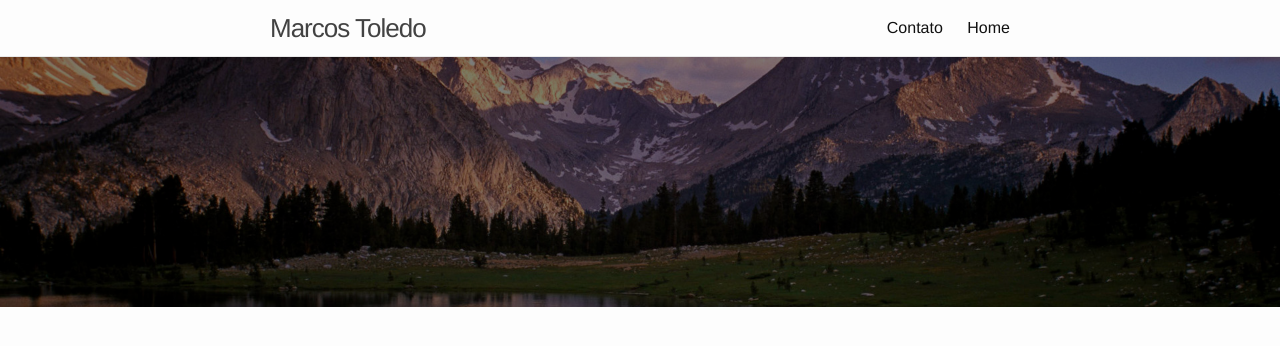
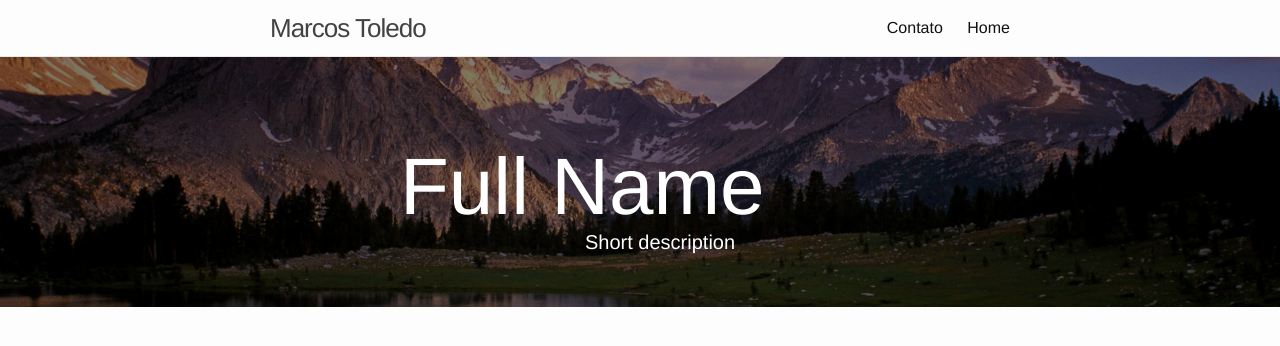
Before and after one commit to MarcosToledo/marcos-toledo, a Jekyll site: the page built from index.markdown, in a window 1280 px wide. Shown: the top 346 px of the page. Built offline with Jekyll 4.4.1, drawn with Linux system fonts in a browser that asks for light colours.

Commit message:
Updated Index

```diff
--- a/index.markdown
+++ b/index.markdown
@@ -10,8 +10,8 @@ layout: home
 <div>
 <img class="img-background" src="/uploads/landscape.jpg">
 <div class="img-background-layer" ></div>
-<h1 class="label-name"> {{ page\['label-name'\] }} </h1>
-<h2 class="label-description"> {{page\['label-description'\] }} </h2>
+<h1 class="label-name"> {{ page['label-name'] }} </h1>
+<h2 class="label-description"> {{page['label-description'] }} </h2>
 </div>
 <div class="second-part"></div>
 </div>
```
